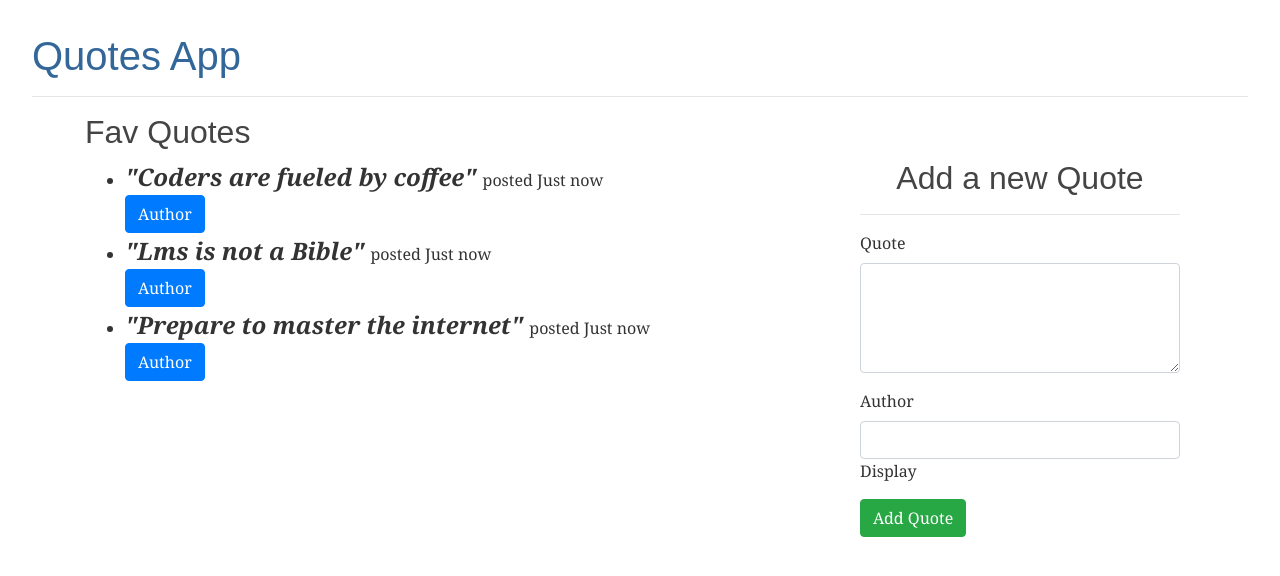
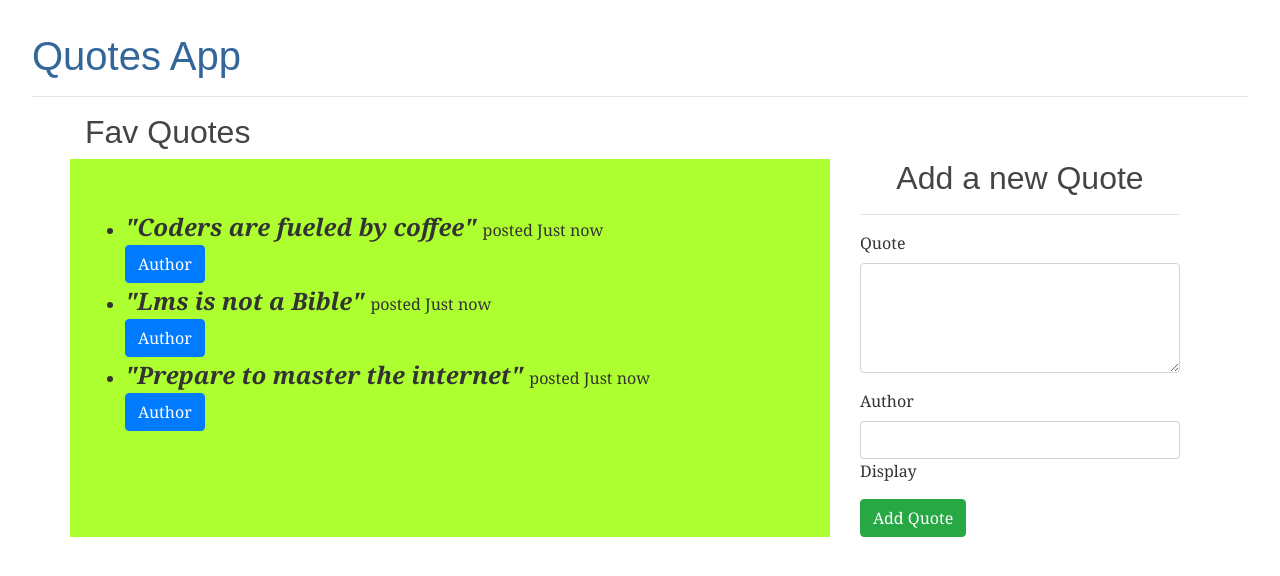
Before and after one commit to default-007/quote-app-ang, an Angular app: page / in a window 1280 px wide. Shown: the top 576 px of the page. Built offline with nearby package versions, Linux system fonts and the light colour scheme.

Commit message:
Added styling to the repository

```diff
--- a/src/app/date-count.pipe.ts
+++ b/src/app/date-count.pipe.ts
@@ -32,4 +32,11 @@ export class DateCountPipe implements PipeTransform {
     }
     return value;
   }
+  public postDate: Date = new Date();
+
+  constructor() {
+    setInterval(() => {
+      this.postDate = new Date();
+    }, 1);
+  }
 }
--- a/src/app/quote.ts
+++ b/src/app/quote.ts
@@ -4,7 +4,7 @@ export class Quote {
     public id: number,
     public name: string,
     public author: string,
-    public postDate: Date
+    public postDate: Date = new Date()
   ) {
     this.showDescription = false;
   }
--- a/src/app/quotes/quotes.component.html
+++ b/src/app/quotes/quotes.component.html
@@ -1,7 +1,7 @@
 <div class="container">
   <h2>Fav Quotes</h2>
   <div class="row">
-    <div class="col-md-8">
+    <div class="col-md-8 yellow">
       <ul>
         <div *ngFor='let quote of quotes;let i = index'>
           <div>
--- a/src/styles.css
+++ b/src/styles.css
@@ -29,3 +29,8 @@ button {
   font-weight: bolder;
   font-style: italic;
 }
+.yellow {
+  background-color: greenyellow;
+  padding-top: 50px;
+  box-shadow: 10px;
+}
```
Also changed, not shown: 1 other file (tests, documents, lock files or other folders).
